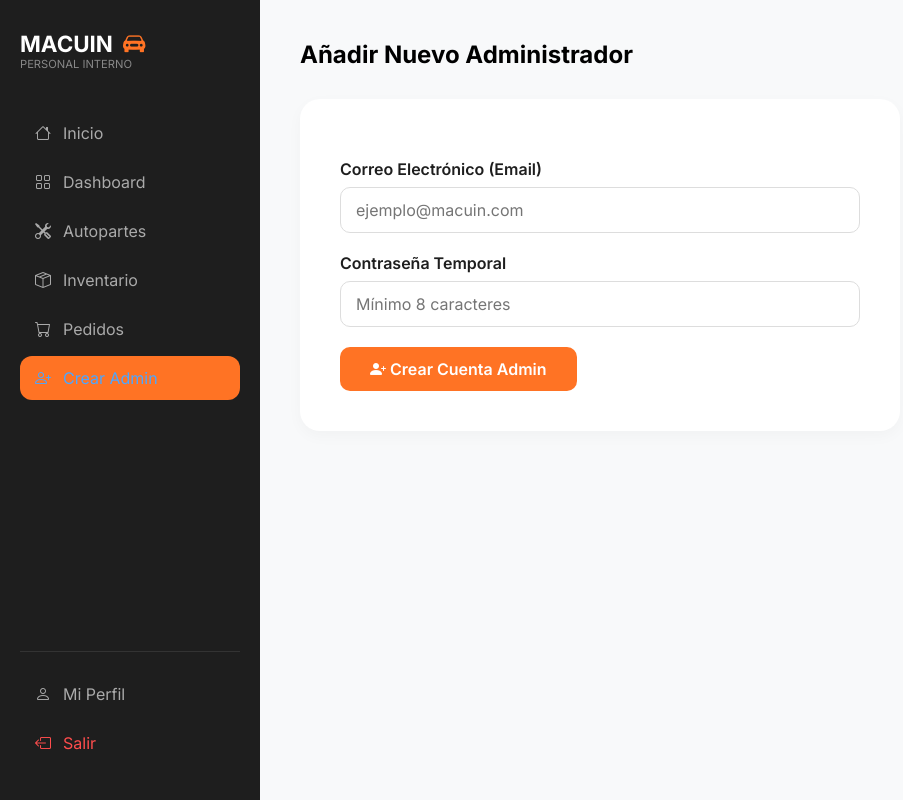
After one commit to Angelsan22/Proyecto_isay, a Flask app: page /crear_admin in a window 1280 px wide. The commit adds this page. Shown: the whole page, without its empty margins (0-903 px from the left). Run offline with Flask 3, Linux system fonts and the light colour scheme; a user stored in the database is signed in.

Commit message:
actualizacion para la creacion de nuevos administradores y vlidacion del correo para admitir solo los correos vaidos

```diff
--- a/flask/app/routes.py
+++ b/flask/app/routes.py
@@ -1,58 +1,113 @@
-from flask import Blueprint, render_template
+from flask import Blueprint, render_template, request, redirect, url_for, flash
+from flask_login import login_user, logout_user, login_required, current_user
+from app.models import Admin
+from app import db
 
 main = Blueprint('main', __name__)
 
-@main.route("/")
+@main.route("/", methods=["GET", "POST"])
 def index():
+    if current_user.is_authenticated:
+        return redirect(url_for('main.dashboard'))
+
+    if request.method == "POST":
+        email = request.form.get("email")
+        password = request.form.get("password")
+
+        admin = Admin.query.filter_by(email=email).first()
+        if admin and admin.check_password(password):
+            login_user(admin)
+            return redirect(url_for('main.dashboard'))
+        else:
+            flash("Credenciales incorrectas. Por favor intentalo de nuevo.", "danger")
+
     return render_template("index.html")
 
-# --- NUEVA RUTA: DASHBOARD ---
+@main.route("/logout")
+@login_required
+def logout():
+    logout_user()
+    return redirect(url_for('main.index'))
+
+@main.route("/crear_admin", methods=["GET", "POST"])
+@login_required
+def crear_admin():
+    if request.method == "POST":
+        email = request.form.get("email")
+        password = request.form.get("password")
+
+        if Admin.query.filter_by(email=email).first():
+            flash("El correo ya está registrado.", "danger")
+        else:
+            nuevo_admin = Admin(email=email)
+            nuevo_admin.set_password(password)
+            db.session.add(nuevo_admin)
+            db.session.commit()
+            flash("Administrador creado exitosamente.", "success")
+            return redirect(url_for('main.dashboard'))
+
+    return render_template("crear_admin.html")
+
+# --- RUTAS EXISTENTES PROTEGIDAS ---
+
 @main.route("/dashboard")
+@login_required
 def dashboard():
     return render_template("dashboard.html")
 
 @main.route("/editar_autoparte")
+@login_required
 def editar_autoparte():
     return render_template("editar_autoparte.html")
 
 @main.route("/gestion_inventario")
+@login_required
 def gestion_inventario():
     return render_template("gestion_inventario.html")
 
 @main.route("/pedidos")
+@login_required
 def pedidos():
     return render_template("pedidos.html")
 
-# --- NUEVA RUTA: DETALLE DE PEDIDO ---
-# Nota: Usamos el nombre físico 'datalle_pedido.html' que aparece en tus archivos
 @main.route("/datalle_pedido")
+@login_required
 def detalle_pedido():
     return render_template("datalle_pedido.html")
 
 @main.route("/perfil")
+@login_required
 def perfil():
     return render_template("perfil.html")
 
 @main.route("/productos")
+@login_required
 def productos():
     return render_template("productos.html")
 
 @main.route("/recuperar")
 def recuperar():
+    # Recuperación no está protegida por lógica, usualmente se accedería sin iniciar sesión.
+    if current_user.is_authenticated:
+        return redirect(url_for('main.dashboard'))
     return render_template("recuperar_clave.html")
 
 @main.route("/registrar_autoparte")
+@login_required
 def registrar_autoparte():
     return render_template("registrar_autoparte.html")
 
 @main.route("/reporte_clientes")
+@login_required
 def reporte_clientes():
     return render_template("reporte_clientes.html")
 
 @main.route("/reportes_pedidos")
+@login_required
 def reportes_pedidos():
     return render_template("reportes_pedidos.html")
 
 @main.route("/actualizar_stock")
+@login_required
 def actualizar_stock():
     return render_template("actualizar_stock.html")
--- /dev/null
+++ b/flask/app/templates/crear_admin.html
@@ -0,0 +1,89 @@
+<!DOCTYPE html>
+<html lang="es">
+<head>
+    <meta charset="UTF-8">
+    <meta name="viewport" content="width=device-width, initial-scale=1.0">
+    <title>Crear Administrador - MACUIN</title>
+    <link href="https://fonts.googleapis.com/css2?family=Inter:wght@300;400;600;700&display=swap" rel="stylesheet">
+    <link rel="stylesheet" href="https://cdn.jsdelivr.net/npm/bootstrap-icons@1.11.1/font/bootstrap-icons.css">
+    <style>
+        :root { --primary-orange: #ff7324; --secondary-orange: #ffeadf; --dark-grey: #1e1e1e; --light-grey: #f8f9fa; }
+        * { margin: 0; padding: 0; box-sizing: border-box; font-family: 'Inter', sans-serif; }
+        body { display: flex; min-height: 100vh; background-color: var(--light-grey); }
+
+        /* Sidebar */
+        .sidebar { width: 260px; background-color: var(--dark-grey); color: white; display: flex; flex-direction: column; padding: 30px 20px; position: fixed; height: 100vh; }
+        .sidebar-logo h1 { font-size: 1.4rem; color: white; display: flex; align-items: center; gap: 10px; }
+        .sidebar-logo h1 i { color: var(--primary-orange); }
+        .nav-menu { list-style: none; margin-top: 40px; flex-grow: 1; }
+        .nav-link { display: flex; align-items: center; gap: 12px; color: #aaa; text-decoration: none; padding: 12px 15px; border-radius: 12px; margin-bottom: 5px; transition: 0.3s; }
+        .nav-link:hover, .nav-link.active { background-color: var(--primary-orange); color: white; }
+
+        /* Main Content */
+        .main-content { margin-left: 260px; flex-grow: 1; padding: 40px; }
+
+        /* Form Card */
+        .form-card { background: white; padding: 40px; border-radius: 20px; box-shadow: 0 5px 15px rgba(0,0,0,0.03); max-width: 600px; }
+        .input-group { margin-bottom: 20px; }
+        .input-group label { display: block; margin-bottom: 8px; font-weight: 600; color: var(--dark-grey); }
+        .input-group input { width: 100%; padding: 12px 15px; border: 1px solid #ddd; border-radius: 10px; font-size: 1rem; outline: none; }
+        .input-group input:focus { border-color: var(--primary-orange); }
+        .btn-submit { background-color: var(--primary-orange); color: white; border: none; padding: 12px 30px; border-radius: 10px; font-weight: 600; cursor: pointer; font-size: 1rem; transition: 0.3s; }
+        .btn-submit:hover { background-color: #e66015; }
+        .messages { margin-bottom: 20px; }
+        .alert { padding: 15px; border-radius: 8px; margin-bottom: 10px; font-weight: 600; }
+        .alert-success { background-color: #d4edda; color: #155724; border: 1px solid #c3e6cb; }
+        .alert-danger { background-color: #f8d7da; color: #721c24; border: 1px solid #f5c6cb; }
+    </style>
+</head>
+<body>
+    <nav class="sidebar">
+        <div class="sidebar-logo">
+            <h1>MACUIN <i class="bi bi-car-front-fill"></i></h1>
+            <p style="font-size: 0.7rem; color: #888;">PERSONAL INTERNO</p>
+        </div>
+        <ul class="nav-menu">
+            <li><a href="{{ url_for('main.index') }}" class="nav-link"><i class="bi bi-house"></i> Inicio</a></li>
+            <li><a href="{{ url_for('main.dashboard') }}" class="nav-link"><i class="bi bi-grid"></i> Dashboard</a></li>
+            <li><a href="{{ url_for('main.productos') }}" class="nav-link"><i class="bi bi-tools"></i> Autopartes</a></li>
+            <li><a href="{{ url_for('main.gestion_inventario') }}" class="nav-link"><i class="bi bi-box-seam"></i> Inventario</a></li>
+            <li><a href="{{ url_for('main.pedidos') }}" class="nav-link"><i class="bi bi-cart"></i> Pedidos</a></li>
+            <li><a href="{{ url_for('main.crear_admin') }}" class="nav-link active" style="color: #4da6ff;"><i class="bi bi-person-plus"></i> Crear Admin</a></li>
+        </ul>
+        <div style="margin-top: auto; padding-top: 20px; border-top: 1px solid #333;">
+            <a href="{{ url_for('main.reporte_clientes') }}" class="nav-link"><i class="bi bi-person"></i> Mi Perfil</a>
+            <a href="{{ url_for('main.logout') }}" class="nav-link" style="color: #ff4d4d;"><i class="bi bi-box-arrow-left"></i> Salir</a>
+        </div>
+    </nav>
+
+    <main class="main-content">
+        <h2 style="margin-bottom: 30px;">Añadir Nuevo Administrador</h2>
+
+        <div class="form-card">
+            <div class="messages">
+                {% with messages = get_flashed_messages(with_categories=true) %}
+                  {% if messages %}
+                    {% for category, message in messages %}
+                      <div class="alert alert-{{ category }}">
+                        {{ message }}
+                      </div>
+                    {% endfor %}
+                  {% endif %}
+                {% endwith %}
+            </div>
+
+            <form method="POST" action="{{ url_for('main.crear_admin') }}">
+                <div class="input-group">
+                    <label>Correo Electrónico (Email)</label>
+                    <input type="email" name="email" placeholder="ejemplo@macuin.com" required>
+                </div>
+                <div class="input-group">
+                    <label>Contraseña Temporal</label>
+                    <input type="password" name="password" placeholder="Mínimo 8 caracteres" required>
+                </div>
+                <button type="submit" class="btn-submit"><i class="bi bi-person-plus-fill"></i> Crear Cuenta Admin</button>
+            </form>
+        </div>
+    </main>
+</body>
+</html>
--- a/flask/app/templates/dashboard.html
+++ b/flask/app/templates/dashboard.html
@@ -41,10 +41,11 @@
             <li><a href="{{ url_for('main.productos') }}" class="nav-link"><i class="bi bi-tools"></i> Autopartes</a></li>
             <li><a href="{{ url_for('main.gestion_inventario') }}" class="nav-link"><i class="bi bi-box-seam"></i> Inventario</a></li>
             <li><a href="{{ url_for('main.pedidos') }}" class="nav-link"><i class="bi bi-cart"></i> Pedidos</a></li>
+            <li><a href="{{ url_for('main.crear_admin') }}" class="nav-link" style="color: #4da6ff;"><i class="bi bi-person-plus"></i> Crear Admin</a></li>
         </ul>
         <div style="margin-top: auto; padding-top: 20px; border-top: 1px solid #333;">
             <a href="{{ url_for('main.reporte_clientes') }}" class="nav-link"><i class="bi bi-person"></i> Mi Perfil</a>
-            <a href="{{ url_for('main.index') }}" class="nav-link" style="color: #ff4d4d;"><i class="bi bi-box-arrow-left"></i> Salir</a>
+            <a href="{{ url_for('main.logout') }}" class="nav-link" style="color: #ff4d4d;"><i class="bi bi-box-arrow-left"></i> Salir</a>
         </div>
     </nav>
 
--- a/flask/config.py
+++ b/flask/config.py
@@ -1,2 +1,7 @@
+import os
+basedir = os.path.abspath(os.path.dirname(__file__))
+
 class Config:
     SECRET_KEY = "clave_super_secreta_123"
+    SQLALCHEMY_DATABASE_URI = 'sqlite:///' + os.path.join(basedir, 'app.db')
+    SQLALCHEMY_TRACK_MODIFICATIONS = False
--- a/flask/requirements.txt
+++ b/flask/requirements.txt
@@ -1,2 +1,4 @@
 flask
 requests
+Flask-SQLAlchemy
+Flask-Login
```
Also changed, not shown: flask/app/__init__.py (+10 -0 lines), flask/app/models.py (+18 -0 lines), flask/app/templates/index.html (+12 -7 lines), flask/init_db.py (added, +21 -0 lines), flask/app.db (added).
